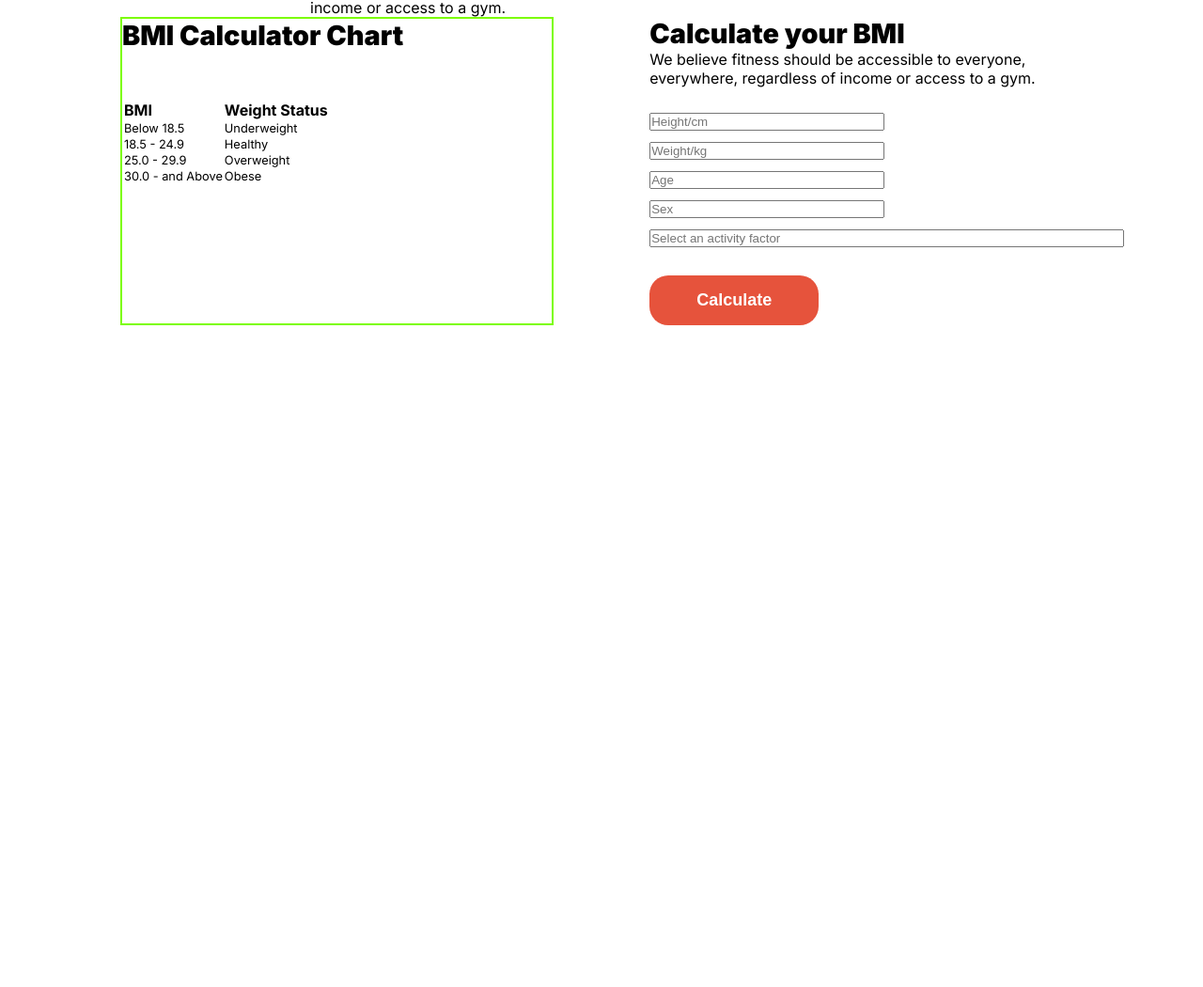
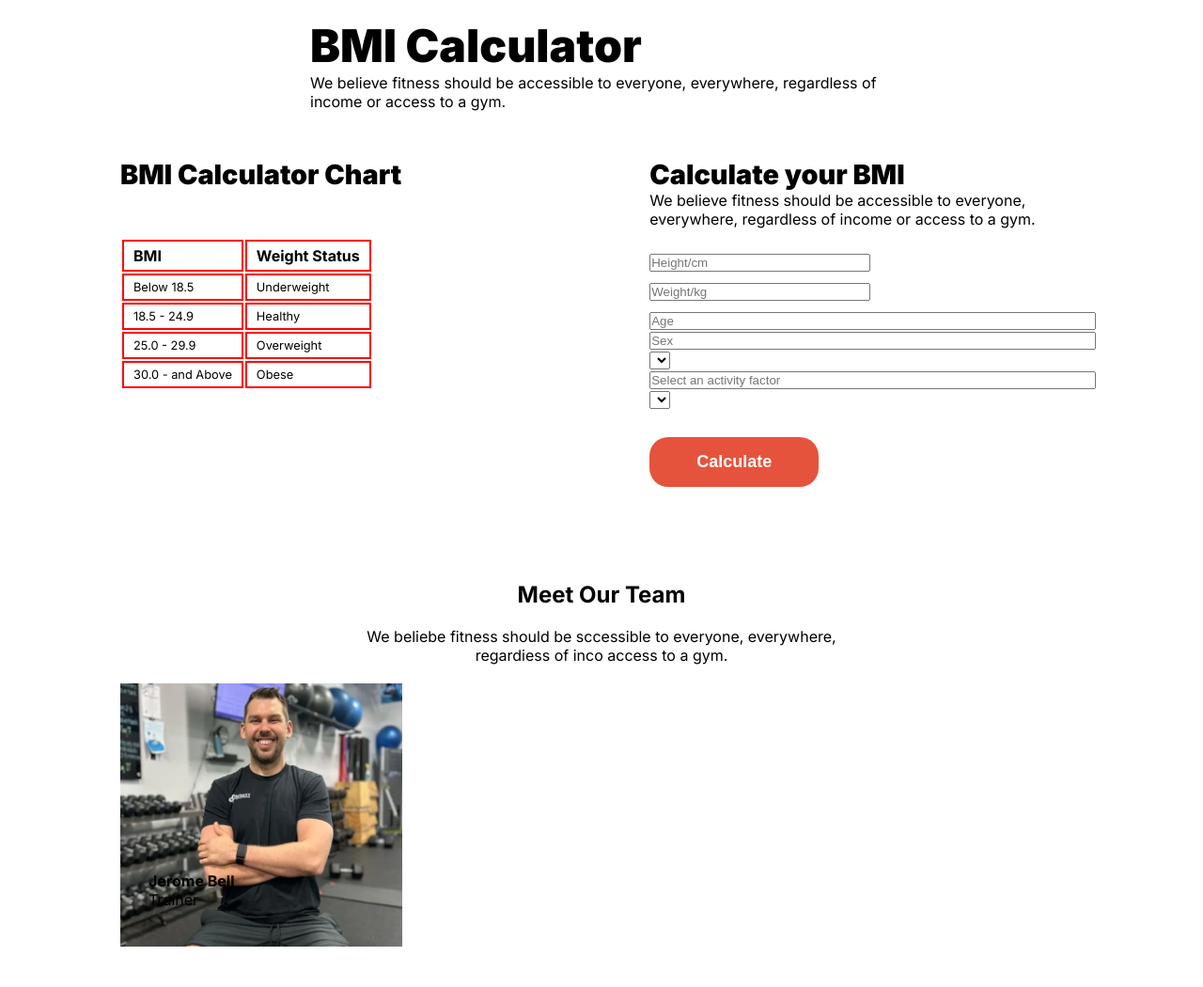
Before and after one commit to minazul01/ph-hero-assignment-02, a plain HTML site: page index.html in a window 1280 px wide. Shown: the part 1721-2771 px from the top of the page at 94% size. Before the commit the page ends 2067 px from the top, so only its background shows below. Drawn offline with Linux system fonts and the light colour scheme.

Commit message:
our team section start now

```diff
--- a/css/fitness.css
+++ b/css/fitness.css
@@ -318,6 +318,7 @@
 .bmi-section {
     max-width: 1440px;
     margin: 0 auto;
+    margin-top: 100px;
 }
 
 .bmi-tittle {
@@ -339,7 +340,7 @@
 
 .bmi-tittle-apply {
     width: 620px;
-    margin: 0 auto;
+    margin: 50px auto;
 }
 
 .bmi-form-container {
@@ -349,7 +350,6 @@
 
 .calculator-container {
     width: 45%;
-    border: 2px solid lawngreen;
 }
 
 .calculator-container-two {
@@ -368,7 +368,6 @@
     font-weight: 900;
     /* color: white; */
 }
-
 .bmi-table {
     font-size: 1rem;
     font-weight: 700;
@@ -378,18 +377,23 @@
     font-size: 0.8rem;
     font-weight: 400;
 }
-
+td{
+    border: 2px solid red;
+    padding: 5px 10px;
+}
 .form {
     margin-top: 25px;
 }
 
 .input-text {
-    width: 250px;
+    width: 235px;
     margin-bottom: 10px;
 }
-
+.input-text-one{
+    width: 475px;
+}
 .big-input {
-    width: 505px;
+    width: 475px;
 }
 
 .form-btn {
@@ -404,3 +408,48 @@
 }
 
 /* BMI section ends here */
+
+
+/* Our team section starts here*/
+.our-team-section{
+    max-width: 1440px;
+    margin: 100px auto;
+}
+.tittle-container{
+    width: 80%;
+    margin: 0 auto;
+    text-align: center;
+}
+.our-team-head{
+    font-size: 3rem;
+    font-weight: 900;
+    /* color: #fff; */
+}
+.our-team-para{
+    font-size: 1rem;
+    font-weight: 400;
+    /* color: #fff; */
+    width: 50%;
+    margin: 20px auto;
+}
+
+.our-team-card-container{
+    width: 80%;
+    margin: 0 auto;
+
+}
+.img-card{
+    width: 300px;
+    height: 280px;
+}
+.img-card img{
+    width: 100%;
+    height: 100%;
+}
+.img-tittle{
+    position: relative;
+    bottom: 80px;
+    left: 30px;
+    display: inline;
+}
+/* Our team section ends here */
--- a/css/responsive.css
+++ b/css/responsive.css
@@ -9,7 +9,7 @@
     /* navbar section ends here */
 
     .header-sub-container{
-        margin-right: 150px;
+        /* margin-right: 150px; */
     }
     .container {
        flex-direction: column;
@@ -21,6 +21,7 @@
     }
     .header-card-two {
        position: relative;
+       display: none;
     }
     .primary-btn{
         width: 200px;
@@ -60,8 +61,8 @@
         display: grid;
         grid-template-columns: repeat(1, 1fr);
         gap: 50px;
+        margin-right: 2px;
     }
-
 
     /* run section start here */
 
@@ -104,21 +105,37 @@
     text-align: center;
   }
   .table-container{
-    margin-bottom: 50px;
+    margin-bottom: 100px;
     margin: 0 auto;
   }
   .bmi-same-head-two{
-    width: 400px;
-    text-align: center;
+    width: 350px;
+    height: 100px;
+    /* text-align: center; */
     margin-bottom: 50px;
+    margin-top: 100px;
   }
   .input-text{
-    width: 400px;
+    display: inline;
+    width: 315px;
+    margin-bottom: 10px;
+  }
+  .input-text-one{
+    width: 315px;
     margin-bottom: 10px;
   }
   .big-input{
-    width: 400px;
+    width: 315px;
   }
+  .bmi-cal-two{
+    width: 350px;
+  }
+  .bmi-cal-one{
+    width: 350px;
+  }
+  /* Our team section start here */
+
+
 }
 
 @media screen and (min-width: 576px) and (max-width: 992px) {
--- a/index.html
+++ b/index.html
@@ -155,17 +155,36 @@
                         <form class="form">
                            <input type="text" class="input-text" name="" id="" placeholder="Height/cm">
                            <input type="text" class="input-text" name="" id="" placeholder="Weight/kg">
-                           <br>
-                           <input type="text" class="input-text" name="" id="" placeholder="Age">
-                           <input type="text" class="input-text" name="" id="" placeholder="Sex">
-                           <br>
-                           <input type="text" class="big-input" name="" id="" placeholder="Select an activity factor">
+                           <input type="text" class="input-text-one" name="" id="" placeholder="Age">
+                           <div class="bmi-cal-one">
+                            <input type="text" class="input-text-one" name="" id="" placeholder="Sex" >
+                            <select id="cars" name="carlist" form="carform"></select>
+                           </div>
+                           <div class="bmi-cal-two">
+                            <input type="text" class="big-input" name="" id="" placeholder="Select an activity factor">
+                            <select id="cars" name="carlist" form="carform"></select>
+                           </div>
                            <button class="form-btn">Calculate</button>
                         </form>
                     </div>
                  </div>
               </div>
          </section>
+         <section class="our-team-section">
+             <div class="tittle-container">
+                <h1 class="our-team head">Meet Our Team</h1>
+                <p class="our-team-para">We beliebe fitness should be sccessible to everyone, everywhere, regardiess of inco access to a gym.</p>
+             </div>
+             <div class="our-team-card-container">
+                 <div class="img-card">
+                   <img src="images/trainer1.png" alt="">
+                 </div>
+                 <div class="img-tittle">
+                    <h4>Jerome Bell</h4>
+                    <p>Trainer</p>
+                 </div>
+             </div>
+         </section>
         <!-- main html ends here -->
     </main>
     <footer></footer>
```
